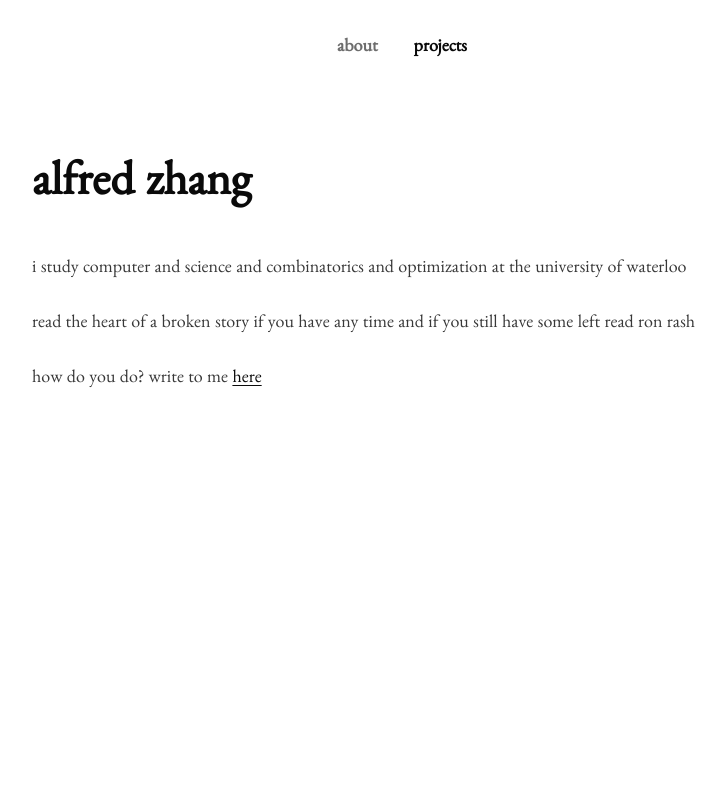
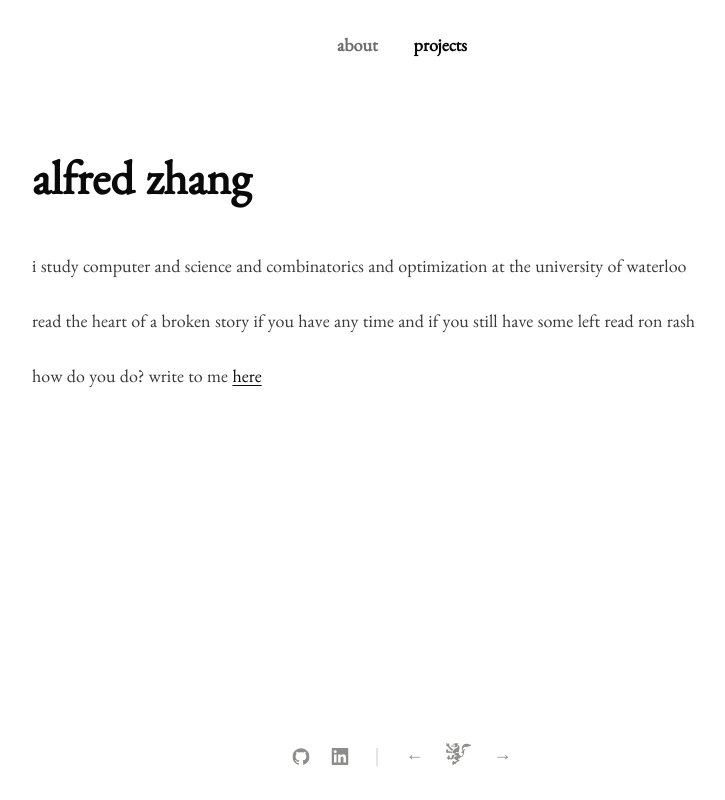
Before and after one commit to alfredzimmer/alfredzimmer.github.io, an Astro site: page / in a window 1280 px wide. Shown: the whole page, without its empty margins (238-963 px from the left). Built offline with nearby package versions, Linux system fonts and the light colour scheme; Astro itself is replaced by a stand-in of ours.

Commit message:
Add footer with social links and CS webring

```diff
--- a/src/layouts/SiteLayout.astro
+++ b/src/layouts/SiteLayout.astro
@@ -14,6 +14,7 @@ const base = import.meta.env.BASE_URL.endsWith("/")
 const projectsPath = `${base}projects/`;
 const onProjects = Astro.url.pathname.startsWith(projectsPath);
 const showNavigation = true;
+const webring = "https://cs.uwatering.com/#alfredz.me";
 ---
 
 <!doctype html>
@@ -52,5 +53,55 @@ const showNavigation = true;
             </header>
         )}
         <slot />
+        <footer class="site-footer">
+            <nav class="footer-links" aria-label="Elsewhere">
+                <a
+                    href="https://github.com/alfredzimmer"
+                    target="_blank"
+                    rel="noopener"
+                    aria-label="GitHub"
+                >
+                    <svg viewBox="0 0 24 24" aria-hidden="true">
+                        <path
+                            d="M12 .297c-6.63 0-12 5.373-12 12 0 5.303 3.438 9.8 8.205 11.385.6.113.82-.258.82-.577 0-.285-.01-1.04-.015-2.04-3.338.724-4.042-1.61-4.042-1.61C4.422 18.07 3.633 17.7 3.633 17.7c-1.087-.744.084-.729.084-.729 1.205.084 1.838 1.236 1.838 1.236 1.07 1.835 2.809 1.305 3.495.998.108-.776.417-1.305.76-1.605-2.665-.3-5.466-1.332-5.466-5.93 0-1.31.465-2.38 1.235-3.22-.135-.303-.54-1.523.105-3.176 0 0 1.005-.322 3.3 1.23.96-.267 1.98-.399 3-.405 1.02.006 2.04.138 3 .405 2.28-1.552 3.285-1.23 3.285-1.23.645 1.653.24 2.873.12 3.176.765.84 1.23 1.91 1.23 3.22 0 4.61-2.805 5.625-5.475 5.92.42.36.81 1.096.81 2.22 0 1.606-.015 2.896-.015 3.286 0 .315.21.69.825.57C20.565 22.092 24 17.592 24 12.297c0-6.627-5.373-12-12-12"
+                        ></path>
+                    </svg>
+                </a>
+                <a
+                    href="https://www.linkedin.com/in/aswalfredz"
+                    target="_blank"
+                    rel="noopener"
+                    aria-label="LinkedIn"
+                >
+                    <svg viewBox="0 0 24 24" aria-hidden="true">
+                        <path
+                            d="M20.447 20.452h-3.554v-5.569c0-1.328-.027-3.037-1.852-3.037-1.853 0-2.136 1.445-2.136 2.939v5.667H9.351V9h3.414v1.561h.046c.477-.73 1.637-1.84 3.37-1.84 3.601 0 4.267 2.37 4.267 5.455v6.271zM5.337 7.433c-1.144 0-2.063-.926-2.063-2.065 0-1.138.92-2.063 2.063-2.063 1.14 0 2.064.925 2.064 2.063 0 1.139-.925 2.065-2.064 2.065zm1.782 13.019H3.555V9h3.564v11.452zM22.225 0H1.771C.792 0 0 .774 0 1.729v20.542C0 23.227.792 24 1.771 24h20.451C23.2 24 24 23.227 24 22.271V1.729C24 .774 23.2 0 22.222 0h.003z"
+                        ></path>
+                    </svg>
+                </a>
+            </nav>
+            <nav class="footer-links webring" aria-label="CS webring">
+                <a
+                    href={`${webring}?nav=prev`}
+                    aria-label="Previous site in the CS webring"
+                >
+                    ←
+                </a>
+                <a
+                    href={webring}
+                    target="_blank"
+                    rel="noopener"
+                    aria-label="CS webring"
+                >
+                    <span class="webring-lion" aria-hidden="true"></span>
+                </a>
+                <a
+                    href={`${webring}?nav=next`}
+                    aria-label="Next site in the CS webring"
+                >
+                    →
+                </a>
+            </nav>
+        </footer>
     </body>
 </html>
--- a/src/styles/global.css
+++ b/src/styles/global.css
@@ -86,11 +86,68 @@ body.home {
   font-style: italic;
 }
 
+.site-footer {
+  position: fixed;
+  z-index: 10;
+  bottom: 30px;
+  left: 50%;
+  transform: translateX(-50%);
+  display: flex;
+  align-items: center;
+  gap: 28px;
+}
+
+/* Hairline between the social links and the webring. */
+.site-footer::before {
+  content: "";
+  order: 1;
+  width: 1px;
+  height: 18px;
+  background: var(--line);
+}
+
+.webring {
+  order: 2;
+}
+
+.footer-links {
+  display: flex;
+  align-items: center;
+  gap: 22px;
+}
+
+.footer-links a {
+  display: flex;
+  color: var(--quiet);
+  text-decoration: none;
+  transition: color 120ms ease;
+}
+
+.footer-links a:hover {
+  color: var(--heading);
+}
+
+.footer-links svg {
+  width: 17px;
+  height: 17px;
+  fill: currentColor;
+}
+
+/* Lion is drawn as a mask so it takes the link's text color. */
+.webring-lion {
+  width: 26px;
+  height: 22px;
+  margin-top: -6px;
+  background: currentColor;
+  mask: url("/uwatering.svg") center / contain no-repeat;
+  -webkit-mask: url("/uwatering.svg") center / contain no-repeat;
+}
+
 .home-main {
   width: min(calc(100% - 48px), var(--reading-width));
   margin: 0 auto;
   height: 100svh;
-  padding: 154px 0 32px;
+  padding: 154px 0 80px;
 }
 
 .about-copy {
@@ -218,6 +275,10 @@ a:focus-visible {
     gap: 26px;
   }
 
+  .site-footer {
+    bottom: 22px;
+  }
+
   h1 {
     font-size: 40px;
   }
```
Also changed, not shown: public/uwatering.svg (added).
